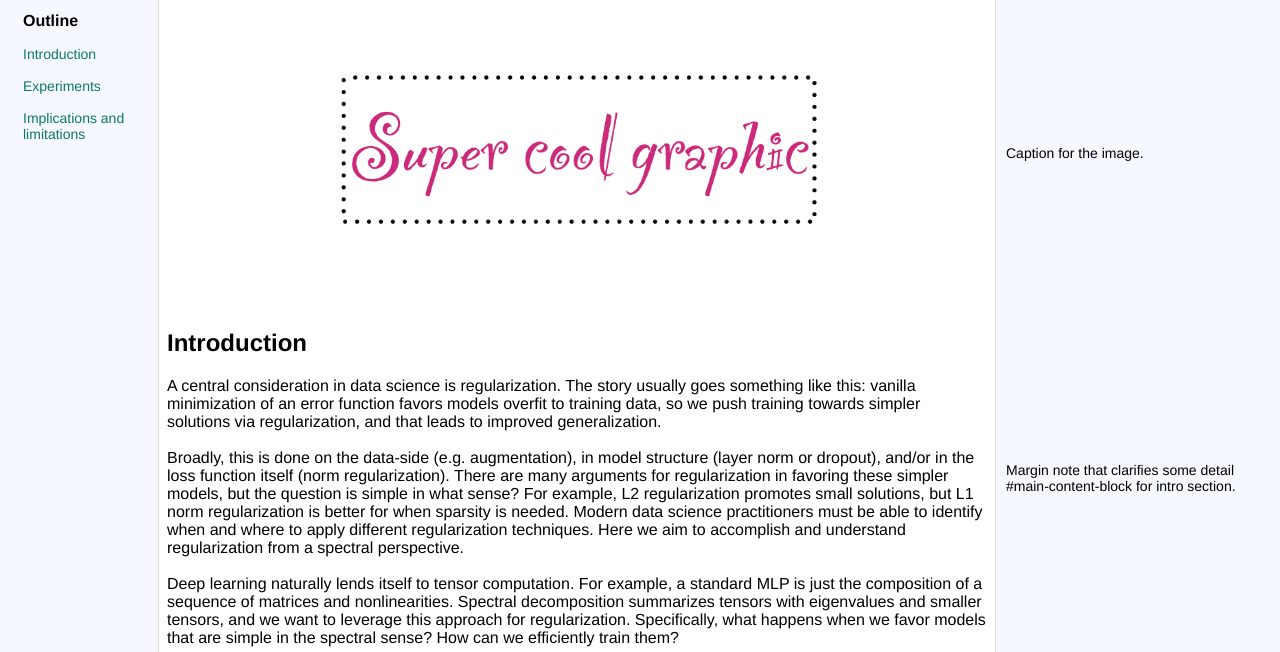
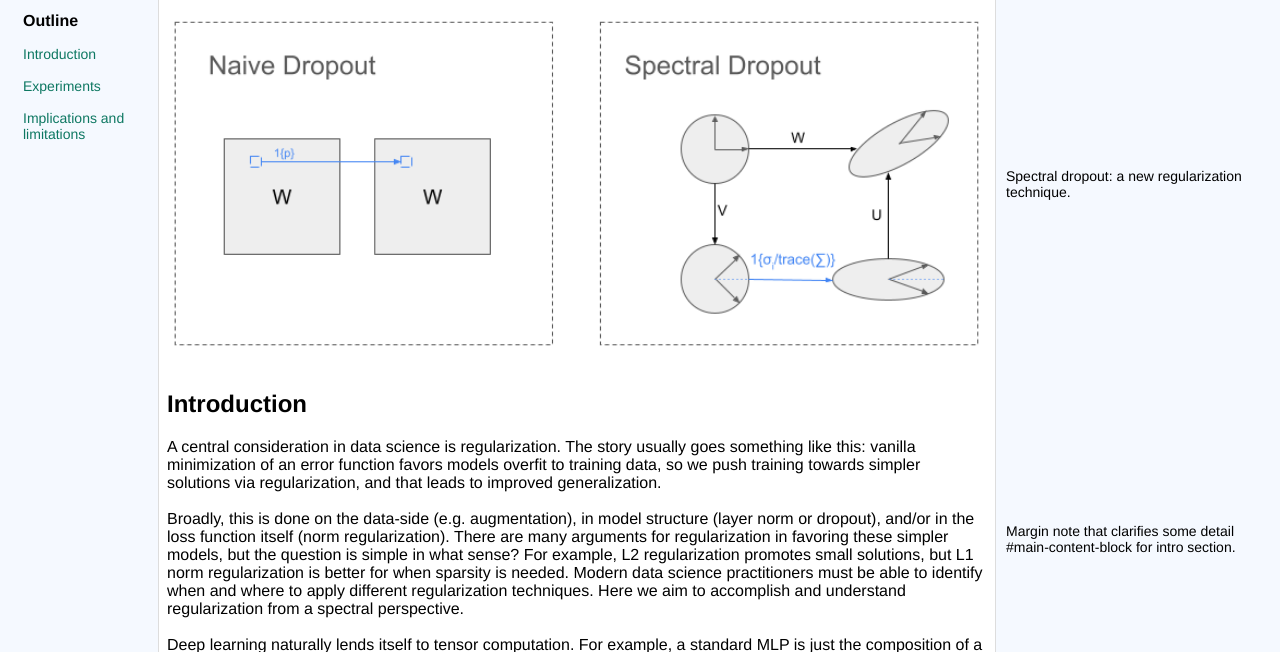
Before and after one commit to e-gan/spectral-reg, a plain HTML site: page index.html in a window 1280 px wide. Shown: the part 148-800 px from the top of the page. Drawn offline with nearby package versions, Linux system fonts and the light colour scheme.

Commit message:
header image

```diff
--- a/index.html
+++ b/index.html
@@ -229,10 +229,10 @@
 
 		    <div class="main-content-block">
 				<!--You can embed an image like this:-->
-				<img src="./images/your_image_here.png" width=512px/>
+				<img src="./images/spectral dropout.png" width=1024px/>
 		    </div>
 		    <div class="margin-right-block">
-						Caption for the image.
+						Spectral dropout: a new regularization technique.
 		    </div>
 		</div>
 
```
Also changed, not shown: images/spectral dropout.png (added).
